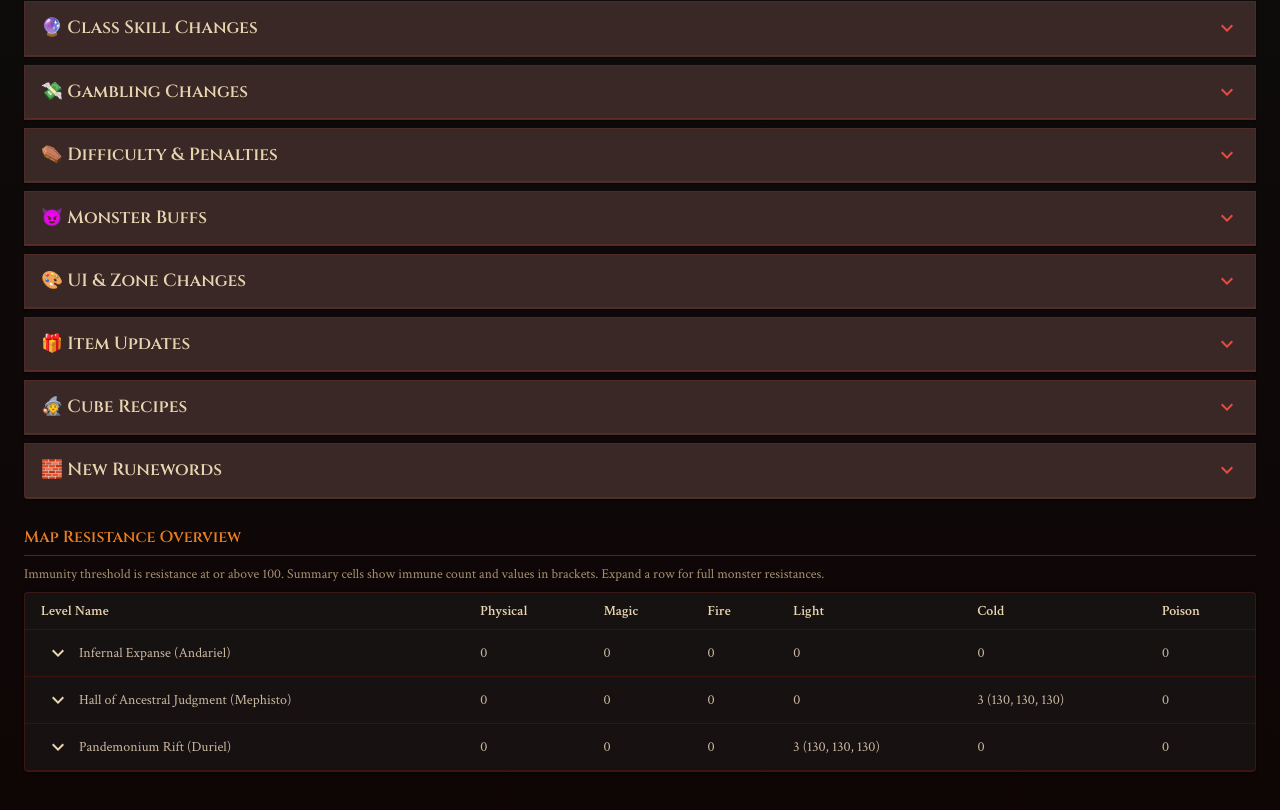
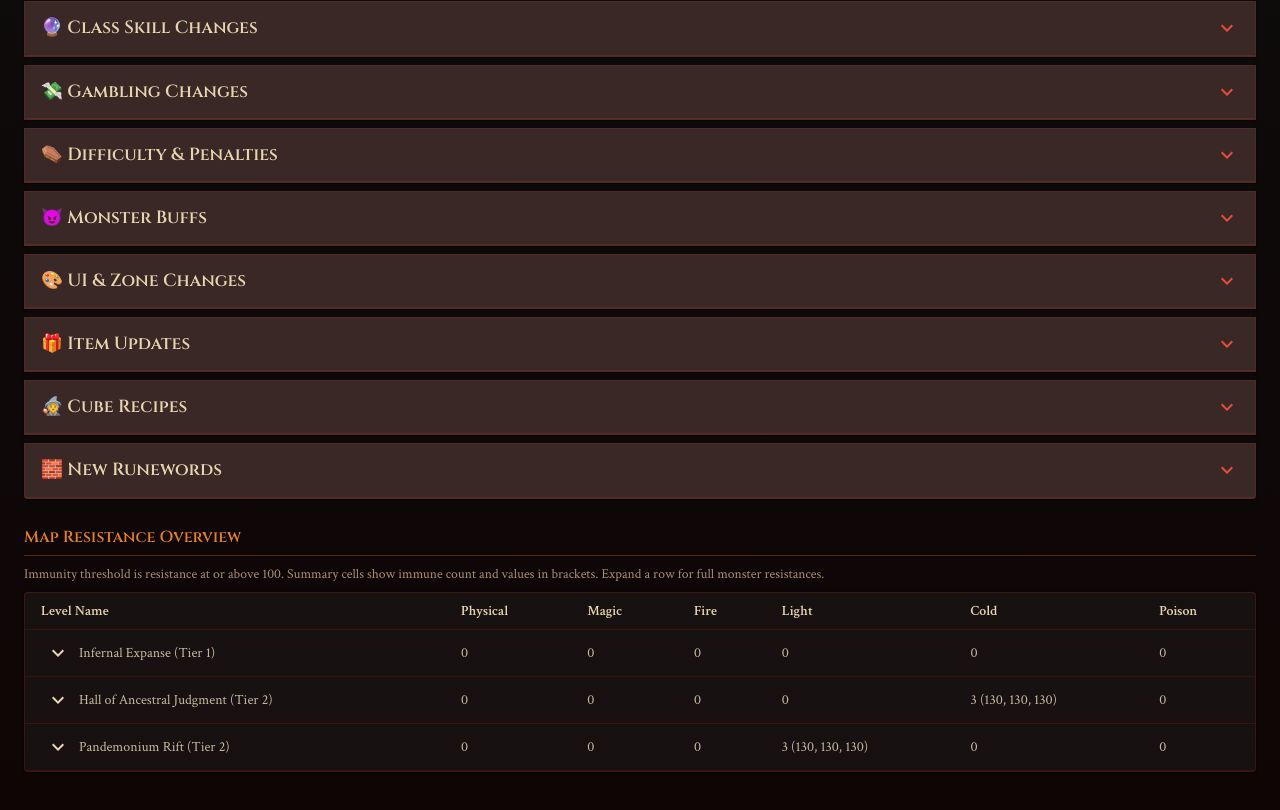
Before and after one commit to stoilkata/d2-changelog, a React (Vite) app: page /#/changelog in a window 1280 px wide. Shown: the part 360-1170 px from the top of the page. Built offline with nearby package versions, Linux system fonts and the light colour scheme.

Commit message:
map tieres description

```diff
--- a/src/sections/MapResistanceOverview.tsx
+++ b/src/sections/MapResistanceOverview.tsx
@@ -430,7 +430,7 @@ const resistanceRows: ResistanceRow[] = [
 
 const mapRows: MapRow[] = [
   {
-    name: "Infernal Expanse (Andariel)",
+    name: "Infernal Expanse (Tier 1)",
     monsters: [
       "bloodlord5_new",
       "willowisp7_new",
@@ -441,7 +441,7 @@ const mapRows: MapRow[] = [
     ],
   },
   {
-    name: "Hall of Ancestral Judgment (Mephisto)",
+    name: "Hall of Ancestral Judgment (Tier 2)",
     monsters: [
       "corruptrogueThrone",
       "cr_archerThrone",
@@ -452,7 +452,7 @@ const mapRows: MapRow[] = [
     ],
   },
   {
-    name: "Pandemonium Rift (Duriel)",
+    name: "Pandemonium Rift (Tier 2)",
     monsters: [
       "putriddefiler1_new",
       "bonefetish7_new",
@@ -649,12 +649,13 @@ function MapSummaryRow({ row, open, onToggle }: MapSummaryRowProps) {
         >
           <Collapse in={open} timeout="auto" unmountOnExit>
             <Box sx={{ py: 1.5, px: 1 }}>
-              <Typography
-                sx={{ fontSize: "0.8rem", color: "#a89070", mb: 1 }}
-              >
+              <Typography sx={{ fontSize: "0.8rem", color: "#a89070", mb: 1 }}>
                 Monster resistances (immune values highlighted)
               </Typography>
-              <Table size="small" aria-label={`${row.name} monster resistances`}>
+              <Table
+                size="small"
+                aria-label={`${row.name} monster resistances`}
+              >
                 <TableHead>
                   <TableRow>
                     <TableCell sx={headerCellSx}>Monster</TableCell>
@@ -670,7 +671,10 @@ function MapSummaryRow({ row, open, onToggle }: MapSummaryRowProps) {
                     <TableRow key={monster.id}>
                       <TableCell sx={bodyCellSx}>{monster.id}</TableCell>
                       {RESISTANCE_KEYS.map((key: ResistanceKey) => (
-                        <TableCell key={key} sx={resistanceValueSx(monster[key])}>
+                        <TableCell
+                          key={key}
+                          sx={resistanceValueSx(monster[key])}
+                        >
                           {formatResistanceValue(monster[key])}
                         </TableCell>
                       ))}
```
